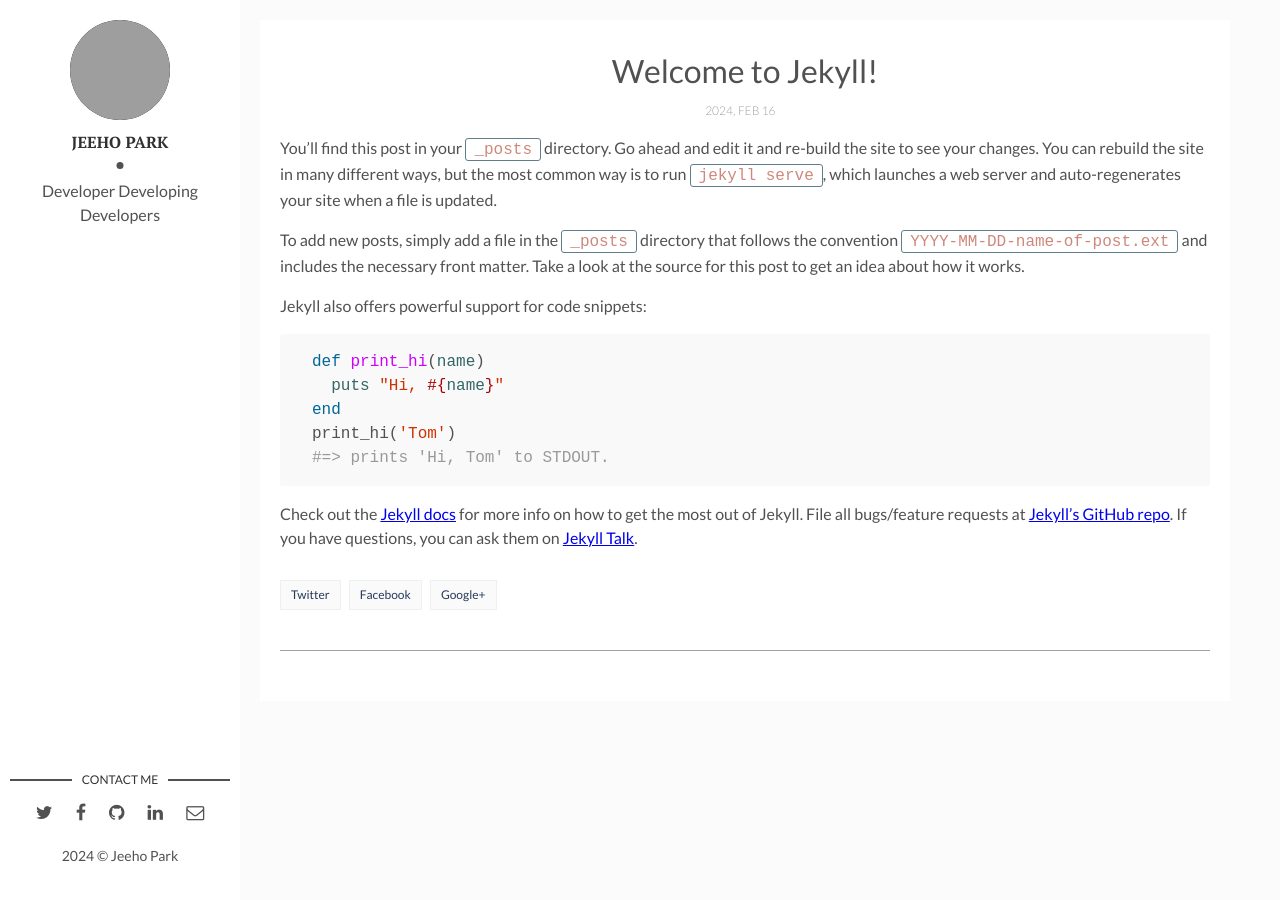
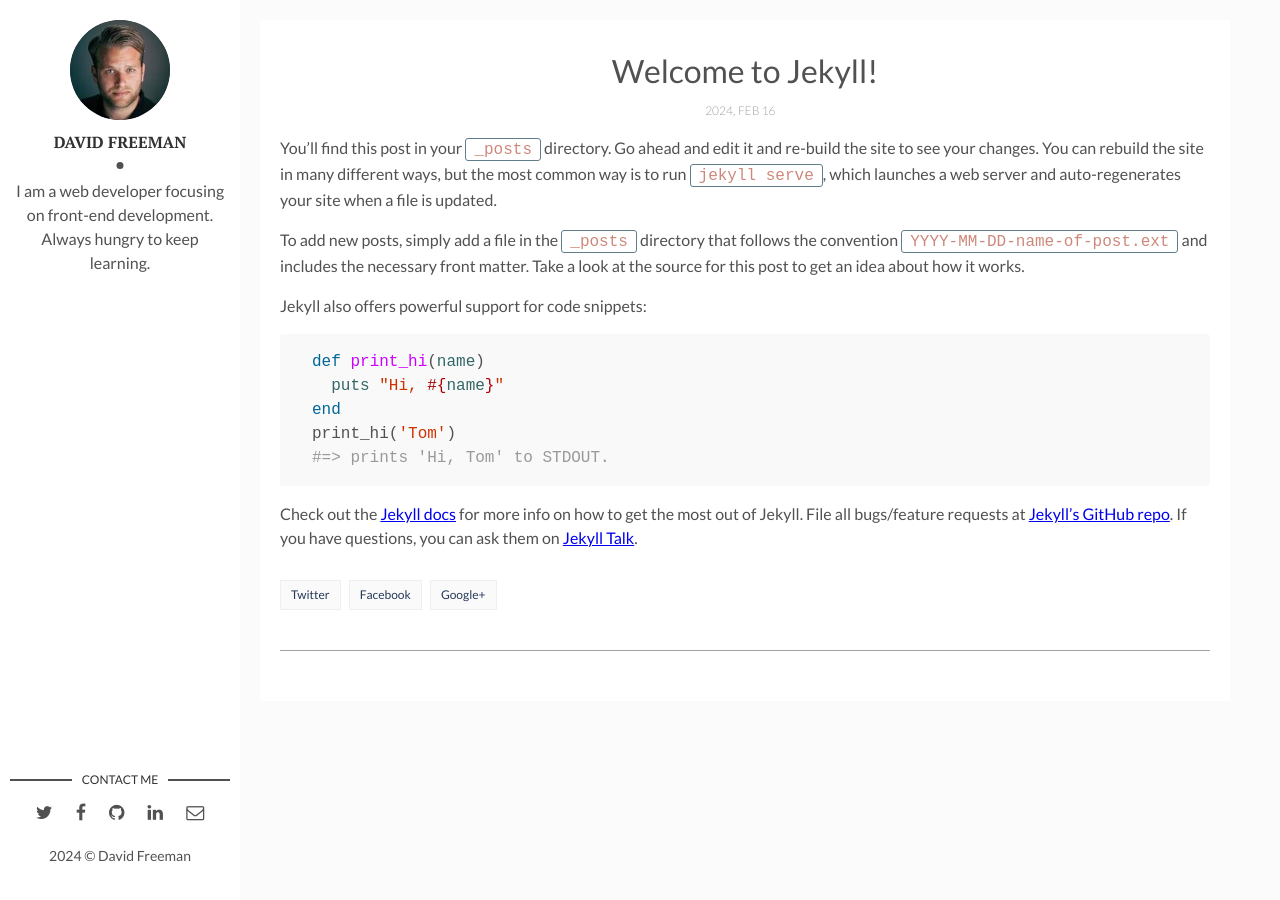
Before and after one commit to min2023237/min2023237.github.io, a Jekyll site: the page built from _posts/2024-02-16-welcome-to-jekyll.markdown, in a window 1280 px wide. Built offline with Jekyll 4.4.1, drawn with Linux system fonts in a browser that asks for light colours; comment, search, counter and statistics services are not loaded; grey boxes are pictures that could not be loaded.

Commit message:
modivate config.yaml

```diff
--- a/_config.yml
+++ b/_config.yml
@@ -1,17 +1,37 @@
 title: Hello, world! I'm David Freeman
 description: > # this means to ignore newlines until "baseurl:"
-  This is my blog
+  Write an awesome description for your new site here. You can edit this
+  line in _config.yml. It will appear in your document head meta (for
+  Google search results) and in your feed.xml site description.
 permalink: ':title/'
 baseurl: "" # the subpath of your site, e.g. /blog
 url: "https://min2023237.github.io" # the base hostname & protocol for your site, e.g. http://example.com
 site-twitter: #if your site has a twitter account, enter it here
 
 # Author Settings
-author: Jeeho Park # add your name
-author-img: profile.png # add your photo
-about-author: Developer Developing Developers # add description
+author: David Freeman # add your name
+author-img: david-freeman.jpg # add your photo
+about-author: I am a web developer focusing on front-end development. Always hungry to keep learning. # add description
 social-twitter: # add your Twitter handle
 social-facebook: # add your Facebook handle
-social-github: edujeeho0 # add your Github handle
+social-github: artemsheludko # add your Github handle
 social-linkedin: # add your Linkedin handle
 social-email: # add your Email address
+
+# Disqus
+discus-identifier: mr-brown # add your discus identifier
+
+# Tracker
+analytics: # Google Analytics
+
+# Build Settings
+markdown: kramdown
+plugins:
+  - jekyll-sitemap
+  - jekyll-paginate
+  - jemoji
+
+paginate: 8
+paginate_path: "/page/:num"
+
+exclude: ["node_modules", "gulpfile.js", "package.json", "yarn.lock"]
```
